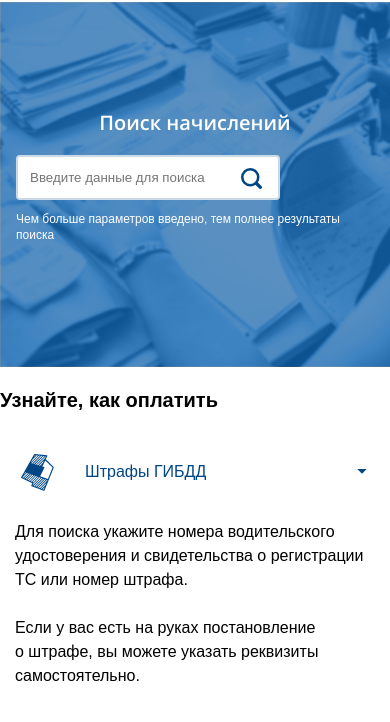
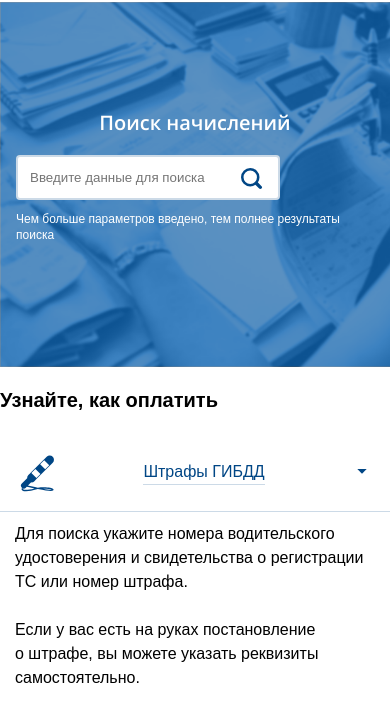
Before and after one commit to ksenksenni/test, a website: page index.html in a window 390 px wide. Shown: the part 67-789 px from the top of the page. Drawn offline with Linux system fonts and the light colour scheme; a web font is replaced by a local one.

Commit message:
fix styles for accordion

```diff
--- a/index.html
+++ b/index.html
@@ -166,6 +166,7 @@
 
                 <div class="accordion-item show">
                     <div class="accordion-item-header">
+                        <img src="./img/ic_gibdd1.svg" alt="">
                         <p class="accordion-item-header-text">Штрафы ГИБДД</p>
                         <button class="accordion-item-header-btn"><img src="./img/ic_dropdown-arrow.svg" alt=""></button>
                     </div>
@@ -179,6 +180,7 @@
 
                 <div class="accordion-item">
                     <div class="accordion-item-header">
+                        <img src="./img/ic_fssp.svg" alt="">
                         <p class="accordion-item-header-text">Судебные задолженности</p>
                         <button class="accordion-item-header-btn"><img src="./img/ic_dropdown-arrow.svg" alt=""></button>
                     </div>
@@ -192,6 +194,7 @@
 
                 <div class="accordion-item">
                     <div class="accordion-item-header">
+                        <img src="./img/ic_nalog.svg" alt="">
                         <p class="accordion-item-header-text">Налоги</p>
                         <button class="accordion-item-header-btn"><img src="./img/ic_dropdown-arrow.svg" alt=""></button>
                     </div>
@@ -205,6 +208,7 @@
 
                 <div class="accordion-item">
                     <div class="accordion-item-header">
+                        <img src="./img/ic_rr.svg" alt="">
                         <p class="accordion-item-header-text">Услуги Росреестра</p>
                         <button class="accordion-item-header-btn"><img src="./img/ic_dropdown-arrow.svg" alt=""></button>
                     </div>
--- a/styles/accordion.scss
+++ b/styles/accordion.scss
@@ -15,40 +15,16 @@
                 display: flex;
                 justify-content: space-between;
                 padding: 10px 15px;
+                border-bottom: 1px solid #00468533;
             }
             .accordion-item-header-text {
-        position: relative;
-        padding-left: 70px;
+                margin-left: 0;
                 color: #004685;
                 cursor: pointer;
+                border-bottom: 1px solid #00468533;
                 &:hover {
                     color: #00468575;
                 }
-        &::before {
-            position: absolute;
-            content: "";
-            top: -10px;
-            left: 0px;
-            width: 56px;
-            height: 56px;
-            background-repeat: no-repeat;
-        }
-    }
-    .accordion-item-header-text:first-of-type::before {
-        background-image: url(../img/ic_gibdd1.svg);
-        background-repeat: no-repeat;
-    }
-    .accordion-item-header-text:nth-child(2)::before {
-        background-image: url(../img/ic_fssp.svg);
-        background-repeat: no-repeat;
-    }
-    .accordion-item-header-text:nth-child(3)::before {
-        background-image: url(../img/ic_nalog.svg);
-        background-repeat: no-repeat;
-    }
-    .accordion-item-header-text:last-of-type:before {
-        background-image: url(../img/ic_rr.svg);
-        background-repeat: no-repeat;
             }
             .accordion-item-header-btn {
                 border: none;
```
Also changed, not shown: dist/style.css. Lines whose indentation alone changed are shown as unchanged.
